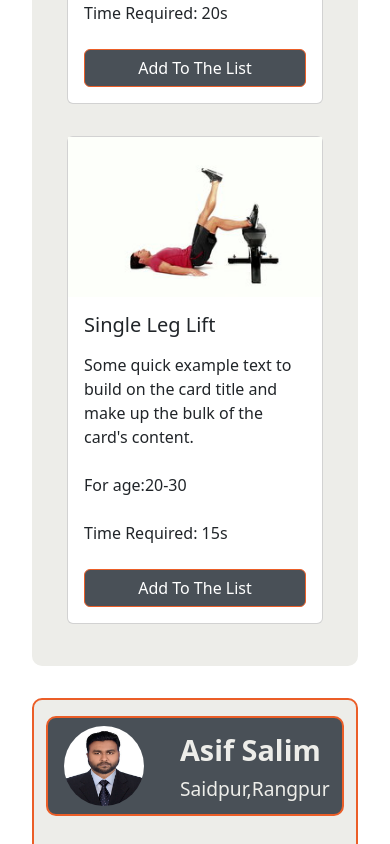
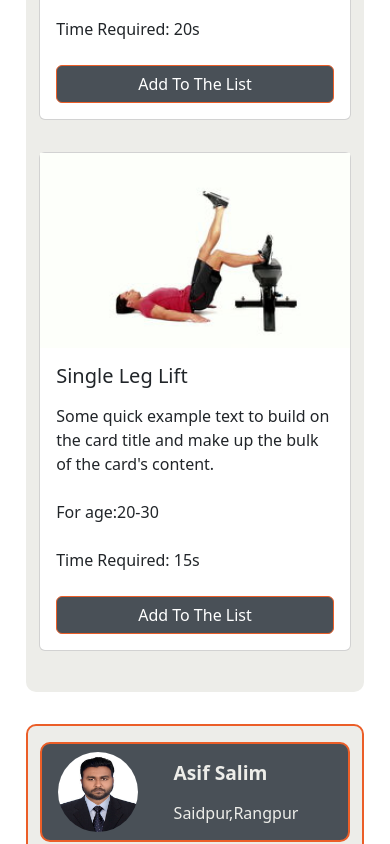
Before and after one commit to asifsalim/react-fitness-app, a React (Create React App) app: page / in a window 390 px wide. Shown: the part 1156-2000 px from the top of the page. Built offline with nearby package versions, Linux system fonts and the light colour scheme.

Commit message:
last commit

```diff
--- a/src/components/Navbar.js
+++ b/src/components/Navbar.js
@@ -33,7 +33,7 @@ import logo from "../images/logo/dumbbell-solid.svg";
 function NavigationBar() {
   return (
     // this navbar section contains all the details of the top page
-    <Navbar className="OuterNavBox" expand="lg">
+    <Navbar className="OuterNavBox" expand="sm">
       {/* all the code are edited from bootstrap react website navbar section */}
       <Container>
         {/* page logo image are imported here as logo variable here */}
--- a/src/custom.css
+++ b/src/custom.css
@@ -1,6 +1,5 @@
 /* whole body will be center and margin will be as describe below */
 body {
-  width: auto;
   margin: 2rem 10rem;
 }
 /* website navbar */
@@ -36,7 +35,7 @@ body {
   background-color: #edede9;
   margin-left: 1rem;
   border-radius: 10px;
- border: 2px solid #eb5e28;
+  border: 2px solid #eb5e28;
 }
 /* website left section card fixed width */
 .CardWidth {
@@ -60,7 +59,6 @@ body {
   font-weight: bold;
   font-size: 1.8rem;
   color: #edede9;
-
 }
 /* website right section 1st section styling */
 .AddressFont {
@@ -93,7 +91,7 @@ body {
   border: 2px solid #eb5e28;
 }
 /* website right section 3rd section styling */
-.breakButton:hover{
+.breakButton:hover {
   border: 2px solid #eb5e28;
 }
 
@@ -114,7 +112,7 @@ body {
 .tertiary-font {
   font-size: 1.2rem;
 }
-.darkColor{
+.darkColor {
   background-color: #495057;
   border: 1px solid #eb5e28;
 }
@@ -129,7 +127,7 @@ body {
 
 @media screen and (max-width: 768px) {
   body {
-    margin: 2rem;
+    margin: 1.6rem;
   }
   .OuterNavBox {
     padding: 1rem;
@@ -145,14 +143,20 @@ body {
     margin-top: 2rem;
     margin-left: 0;
   }
-  .tertiary-font{
+  .tertiary-font {
     font-size: 1rem;
   }
-  .SideButton{
+  .SideButton {
     padding: 5px;
   }
+  .NameFont {
+    font-size: 1.2rem;
+  }
+  .AddressFont{
+    font-size: 1rem;
+  }
 }
-/* @media screen and (max-width: 1080px) {
+@media screen and (max-width: 1080px) {
   .SideBox {
     margin-left: 0;
   }
@@ -162,4 +166,4 @@ body {
   .Container-Title {
     text-align: center;
   }
-} */
+}
```
